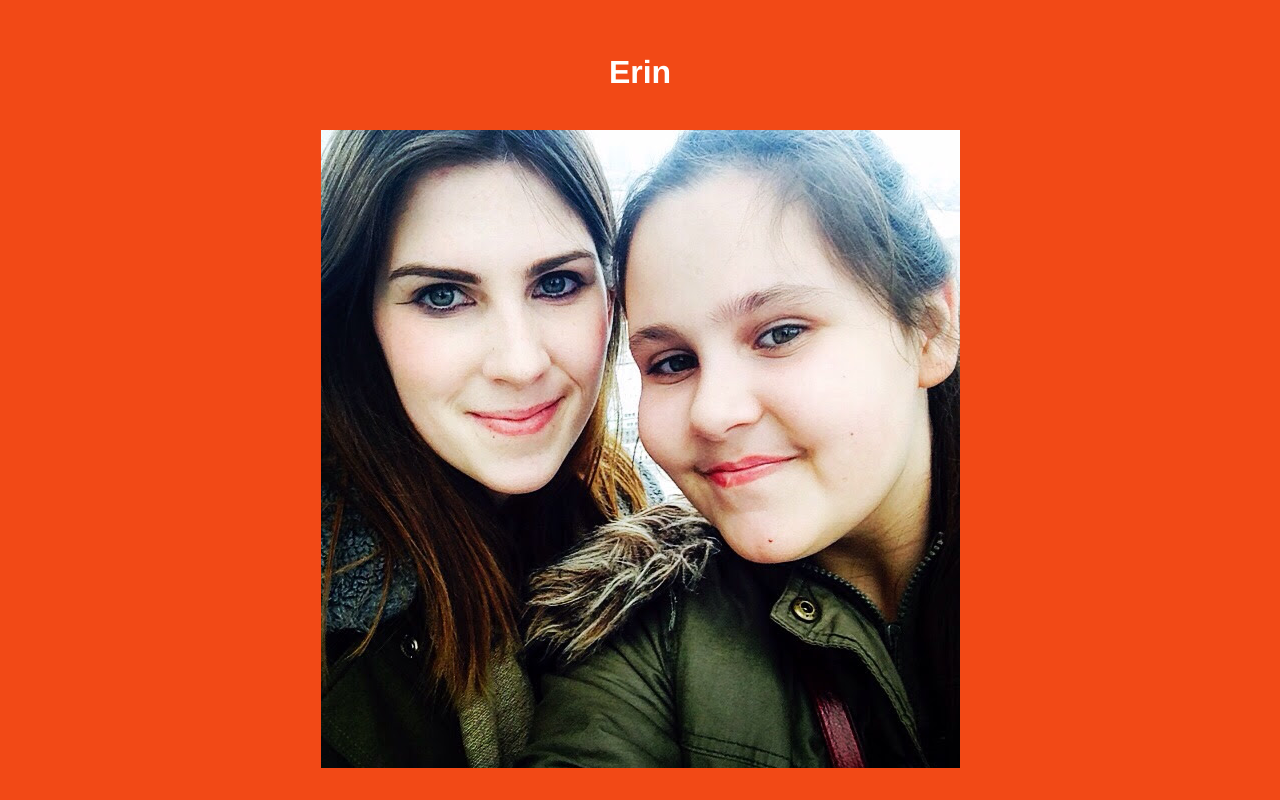
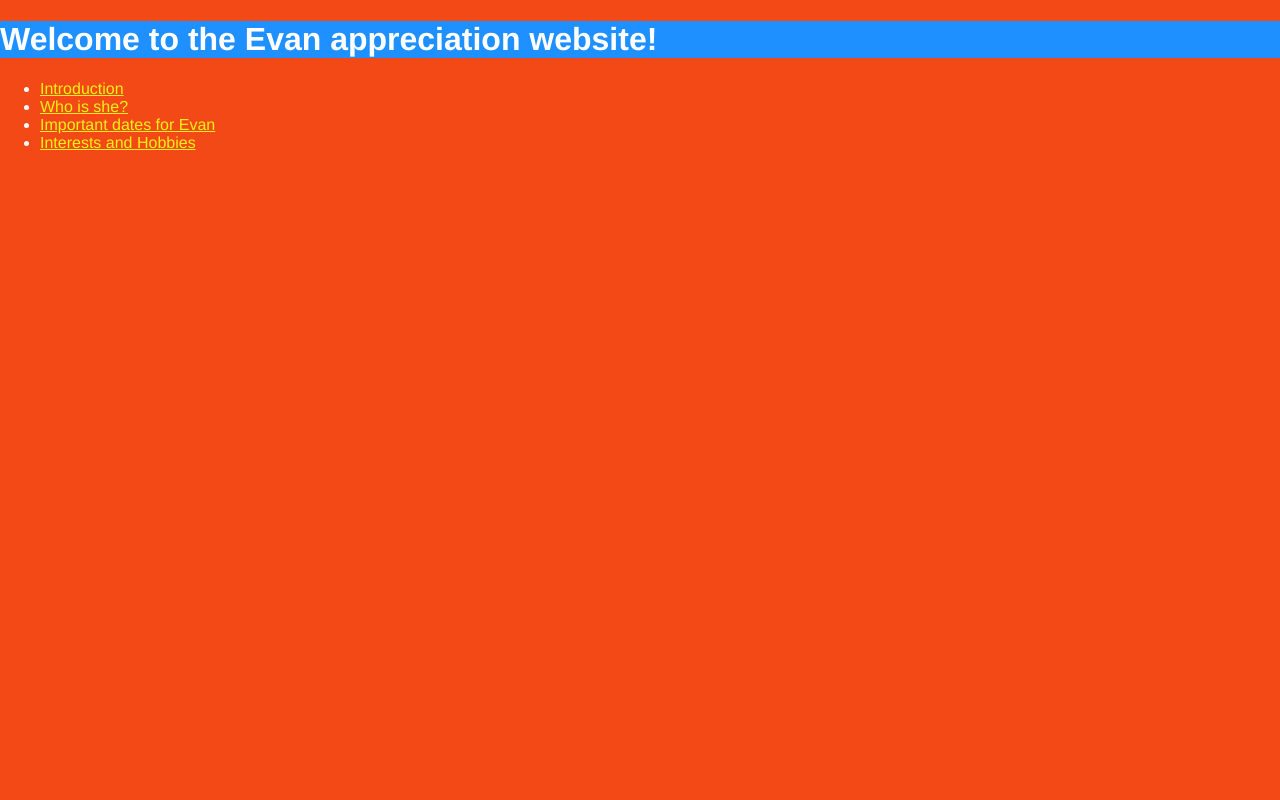
Before and after one commit to byrneconnor/Evan_website, a plain HTML site: page index.html in a window 1280 px wide. Drawn offline with Linux system fonts and the light colour scheme.

Commit message:
Add contents

```diff
--- a/index.html
+++ b/index.html
@@ -5,10 +5,16 @@
 	<title>Evan is the greatest</title>
 </head>
 <body bgcolor=F24916 text=#FFFFFF link="#F2F216" vlink="#F2F216" alink="#F2F216">
-	<div id="container">
-<h1>Erin</h1>
-<br>
-<img src="Erin1.png" alt="">
+	<div id="top">
+<h1 style="background-color:DodgerBlue;">Welcome to the Evan appreciation website!</h1>
 </div>
+<nav>
+    <ul>
+      <li><a href="#introduction">Introduction</a></li>
+      <li><a href="#whoisshe">Who is she?</a></li>
+      <li><a href="#importantdates">Important dates for Evan</a></li>
+      <li><a href="#interestsandhobbies">Interests and Hobbies</a></li>
+    </ul>
+</nav>
 </body>
 </html>
```
